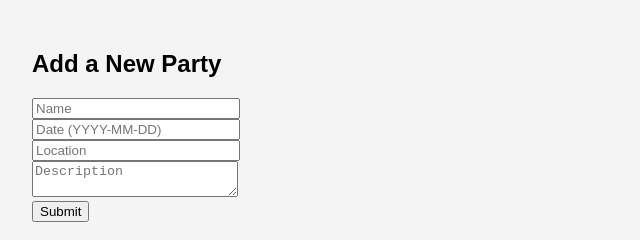
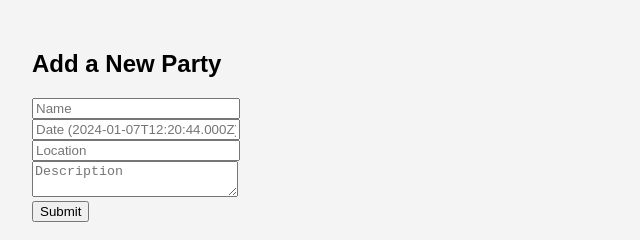
Before and after one commit to nariman009/Party-Planner, a plain HTML site: page index.html in a window 1280 px wide. Shown: the top 240 px of the page, 96-736 px from the left. Drawn offline with Linux system fonts and the light colour scheme; no server answers.

Commit message:
update time

```diff
--- a/index.html
+++ b/index.html
@@ -13,7 +13,7 @@
       <input
         type="text"
         id="party-date"
-        placeholder="Date (YYYY-MM-DD)"
+        placeholder="Date (2024-01-07T12:20:44.000Z)"
         required
       /><br />
       <input
```
